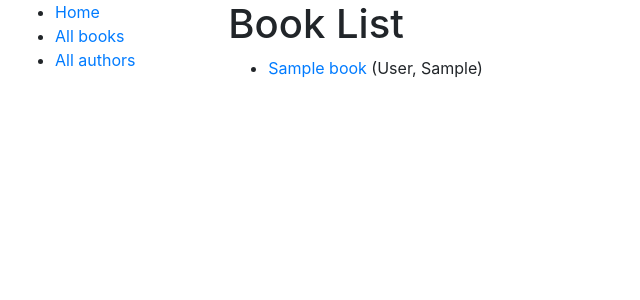
After one commit to tuyenldhust/mysite, a Django app: page /catalog/books/ in a window 1280 px wide. The commit adds this page. Shown: the top 300 px of the page, without its empty margins (0-640 px from the left). Run offline with Django 4.2, Linux system fonts and the light colour scheme; tables that the repository leaves empty hold one stand-in row (values such as "Sample post").

Commit message:
Django Tutorial Part 6: Generic list and detail views

```diff
--- a/catalog/admin.py
+++ b/catalog/admin.py
@@ -1,5 +1,6 @@
 from django.contrib import admin
 from .models import Author, Genre, Book, BookInstance
+from django.utils.translation import gettext_lazy as _
 
 admin.site.register(Genre)
 # admin.site.register(Author)
@@ -31,7 +32,7 @@ class BookInstanceAdmin(admin.ModelAdmin):
         (None, {
             'fields': ('book', 'imprint', 'id')
         }),
-        ('Availability', {
+        (_('Availability'), {
             'fields': ('status', 'due_back')
         }),
     )
--- a/catalog/models.py
+++ b/catalog/models.py
@@ -1,10 +1,11 @@
 from django.db import models
 from django.urls import reverse
 import uuid # Required for unique book instances
+from django.utils.translation import gettext_lazy as _
 
 class Genre(models.Model):
   """Model representing a book genre."""
-  name = models.CharField(max_length=200, help_text='Enter a book genre (e.g.Science Fiction)')
+  name = models.CharField(_('Genre'), max_length=200, help_text=_('Enter a book genre (e.g.Science Fiction)'))
 
   def __str__(self):
     """String for representing the Model object."""
@@ -12,11 +13,11 @@ class Genre(models.Model):
 
 class Book(models.Model):
   """Model representing a book (but not a specific copy of a book)."""
-  title = models.CharField(max_length=200)
-  author = models.ForeignKey('Author', on_delete=models.SET_NULL, null=True)
-  summary = models.TextField(max_length=1000, help_text='Enter a brief description of the book')
-  isbn = models.CharField('ISBN', max_length=13, unique=True,help_text='13 Character <ahref="https://www.isbn-international.org/content/what-isbn">ISBN number</a>')
-  genre = models.ManyToManyField(Genre, help_text='Select a genre for this book')
+  title = models.CharField(_('Title'), max_length=200)
+  author = models.ForeignKey('Author', verbose_name=_('Author'), on_delete=models.SET_NULL, null=True)
+  summary = models.TextField(_('Summary'), max_length=1000, help_text=_('Enter a brief description of the book'))
+  isbn = models.CharField('ISBN', max_length=13, unique=True,help_text=_('13 Character <a href="https://www.isbn-international.org/content/what-isbn">ISBN number</a>'))
+  genre = models.ManyToManyField(Genre, verbose_name=_('Genre'), help_text=_('Select a genre for this book'))
 
   def __str__(self):
     """String for representing the Model object."""
@@ -35,12 +36,12 @@ class Book(models.Model):
 
 class BookInstance(models.Model):
     """Model representing a specific copy of a book (i.e. that can be borrowed from the library)."""
-    id = models.UUIDField(primary_key=True, default=uuid.uuid4, help_text='Unique ID for this particular bookacross whole library')
-    book = models.ForeignKey('Book', on_delete=models.RESTRICT)
-    imprint = models.CharField(max_length=200)
-    due_back = models.DateField(null=True, blank=True)
-    LOAN_STATUS = (('m', 'Maintenance'),('o', 'On loan'),('a', 'Available'),('r', 'Reserved'),)
-    status = models.CharField(max_length=1,choices=LOAN_STATUS,blank=True,default='m',help_text='Book availability',)
+    id = models.UUIDField(primary_key=True, default=uuid.uuid4, help_text=_('Unique ID for this particular bookacross whole library'))
+    book = models.ForeignKey('Book', verbose_name=_('Book'), on_delete=models.RESTRICT)
+    imprint = models.CharField(_('Imprint'), max_length=200)
+    due_back = models.DateField(_('Due back'), null=True, blank=True)
+    LOAN_STATUS = (('m', _('Maintenance')),('o', _('On loan')),('a', _('Available')),('r', _('Reserved')),)
+    status = models.CharField(_('Status'), max_length=1,choices=LOAN_STATUS,blank=True,default='m',help_text=_('Book availability'),)
 
     class Meta:
        ordering = ['due_back']
@@ -51,10 +52,10 @@ class BookInstance(models.Model):
 
 class Author(models.Model):
     """Model representing an author."""
-    first_name = models.CharField(max_length=100)
-    last_name = models.CharField(max_length=100)
-    date_of_birth = models.DateField(null=True, blank=True)
-    date_of_death = models.DateField('Died', null=True, blank=True)
+    first_name = models.CharField(_('First name'), max_length=100)
+    last_name = models.CharField(_('Last name'), max_length=100)
+    date_of_birth = models.DateField(_('Birthday'), null=True, blank=True)
+    date_of_death = models.DateField(_('Died'), null=True, blank=True)
 
     class Meta:
         ordering = ['last_name', 'first_name']
--- a/catalog/templates/base_generic.html
+++ b/catalog/templates/base_generic.html
@@ -1,6 +1,7 @@
 <!DOCTYPE html>
 <html lang="en">
 {% load i18n %}
+
 <head>{% block title %}<title>Local Library</title>{% endblock %}
   <meta charset="utf-8">
   <meta name="viewport" content="width=device-width, initial-scale=1">
@@ -18,12 +19,30 @@
         {% block sidebar %}
         <ul class="sidebar-nav">
           <li><a href="{% url 'index' %}">{% trans "Home" %}</a></li>
-          <li><a href="">{% trans "All books" %}</a></li>
+          <li><a href="{% url 'books' %}">{% trans "All books" %}</a></li>
           <li><a href="">{% trans "All authors" %}</a></li>
         </ul>
         {% endblock %}
       </div>
-      <div class="col-sm-10 ">{% block content %}{% endblock %}</div>
+      <div class="col-sm-10 ">{% block content %}{% endblock %}
+        {% block pagination %}
+        {% if is_paginated %}
+        <div class="pagination">
+          <span class="page-links">
+            {% if page_obj.has_previous %}
+            <a href="{{ request.path }}?page={{ page_obj.previous_page_number }}">{% trans "previous" %}</a>
+            {% endif %}
+            <span class="page-current">
+              {% trans "Page" %} {{ page_obj.number }}{% trans " of " %}{{ page_obj.paginator.num_pages }}.
+            </span>
+            {% if page_obj.has_next %}
+            <a href="{{ request.path }}?page={{ page_obj.next_page_number }}">{% trans "next" %}</a>
+            {% endif %}
+          </span>
+        </div>
+        {% endif %}
+        {% endblock %}
+      </div>
     </div>
   </div>
 </body>
--- /dev/null
+++ b/catalog/templates/catalog/book_list.html
@@ -0,0 +1,17 @@
+{% extends "base_generic.html" %}
+{% load i18n %}
+
+{% block content %}
+    <h1>{% trans "Book List" %}</h1>
+    {% if book_list %}
+    <ul>
+        {% for book in book_list %}
+        <li>
+            <a href="{{ book.get_absolute_url }}">{{ book.title }}</a> ({{ book.author }})
+        </li>
+        {% endfor %}
+    </ul>
+    {% else %}
+        <p>{% trans "There are no books in the library." %}</p>
+    {% endif %}
+{% endblock %}
--- a/catalog/urls.py
+++ b/catalog/urls.py
@@ -4,4 +4,6 @@ from . import views
 
 urlpatterns = [
     path('', views.index, name='index'),
+    path('books/', views.BookListView.as_view(), name='books'),
+    path('book/<int:pk>', views.BookDetailView.as_view(), name='book-detail'),
 ]
--- a/catalog/views.py
+++ b/catalog/views.py
@@ -1,5 +1,7 @@
 from django.shortcuts import render
 from catalog.models import Book, Author, BookInstance, Genre
+from django.views import generic
+from django.shortcuts import get_object_or_404
 
 def index(request):
     """View function for home page of site."""
@@ -20,3 +22,14 @@ def index(request):
     }
     # Render the HTML template index.html with the data in the context variable
     return render(request, 'index.html', context=context)
+
+class BookListView(generic.ListView):
+    model = Book
+
+class BookDetailView(generic.DetailView):
+    model = Book
+
+def book_detail_view(request, primary_key):
+    book = get_object_or_404(Book, pk=primary_key)
+
+    return render(request, 'catalog/book_detail.html', context={'book': book})
```
Also changed, not shown: catalog/templates/catalog/book_detail.html (added, +26 -0 lines), catalog/locale/en/LC_MESSAGES/django.po, catalog/locale/vi/LC_MESSAGES/django.po, catalog/migrations/0001_initial.py, 2 other files.
